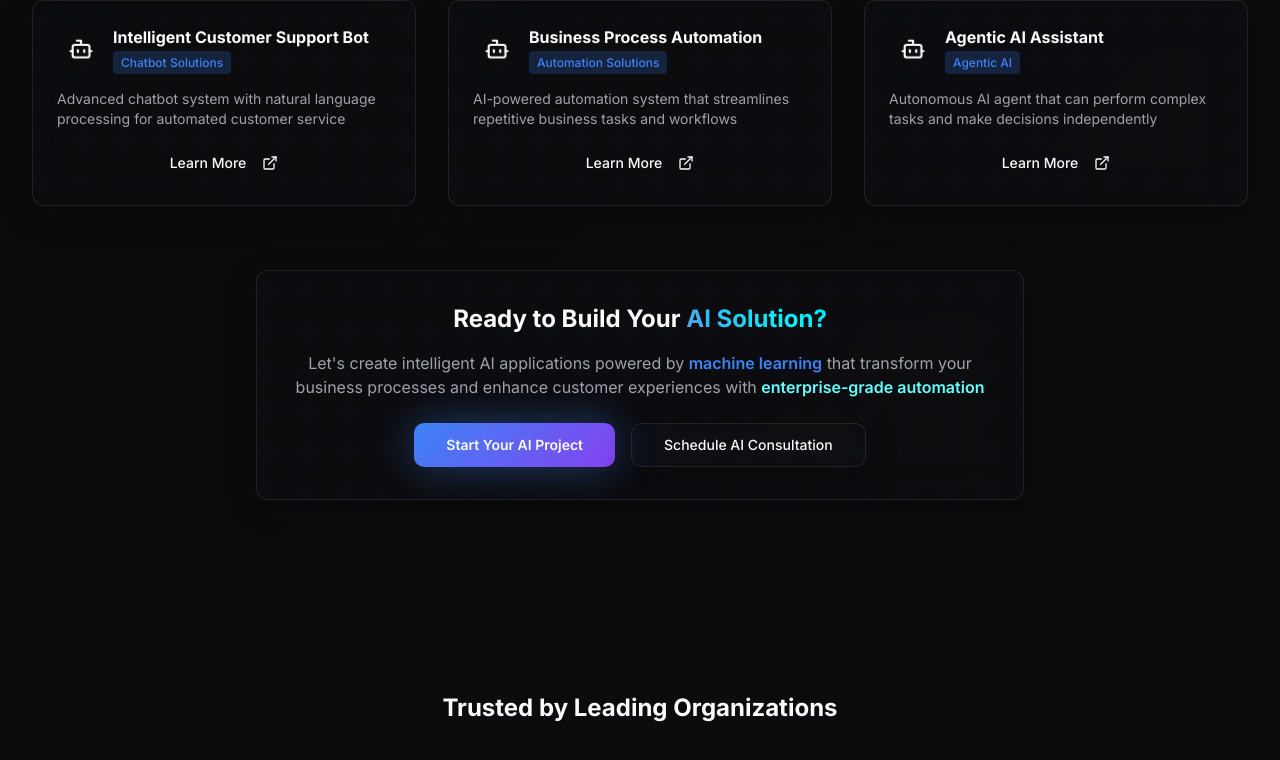
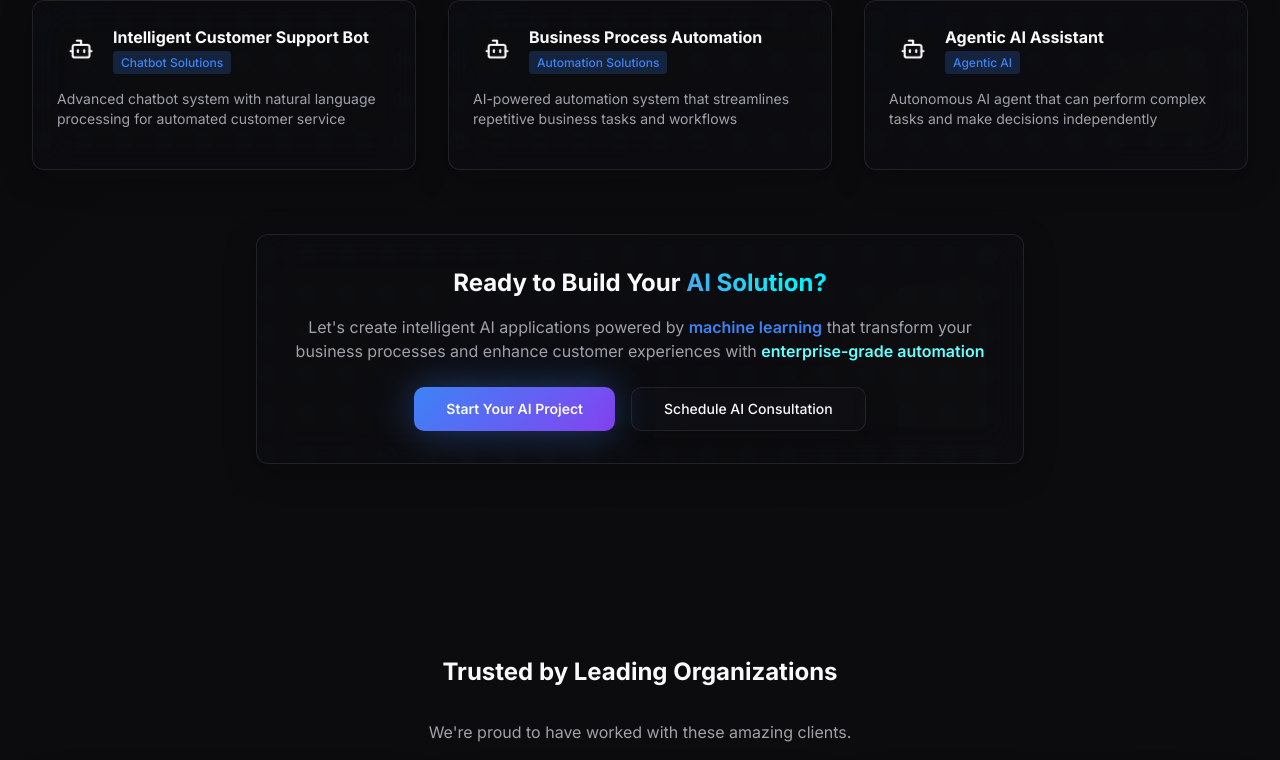
Before and after one commit to tatianabahagia/deborah-ai-forge, a React (Vite) app: page / in a window 1280 px wide. Shown: the part 4168-4928 px from the top of the page. Built offline with nearby package versions, Linux system fonts and the light colour scheme.

Commit message:
Remove "Read More" from services
Removed the "Learn More" button functionality from the "Intelligent Customer Support Bot", "Business Process Automation", and "Agentic AI Assistant" services in the Services section.

```diff
--- a/src/components/PortfolioSection.tsx
+++ b/src/components/PortfolioSection.tsx
@@ -144,10 +144,6 @@ const PortfolioSection = () => {
                     </div>
                   </div>
                   <p className="text-muted-foreground text-sm mb-4">{project.description}</p>
-                  <Button variant="ghost" size="sm" className="w-full group">
-                    Learn More
-                    <ExternalLink className="w-4 h-4 ml-2 group-hover:translate-x-1 transition-transform" />
-                  </Button>
                 </div>
               </div>
             ))}
```
